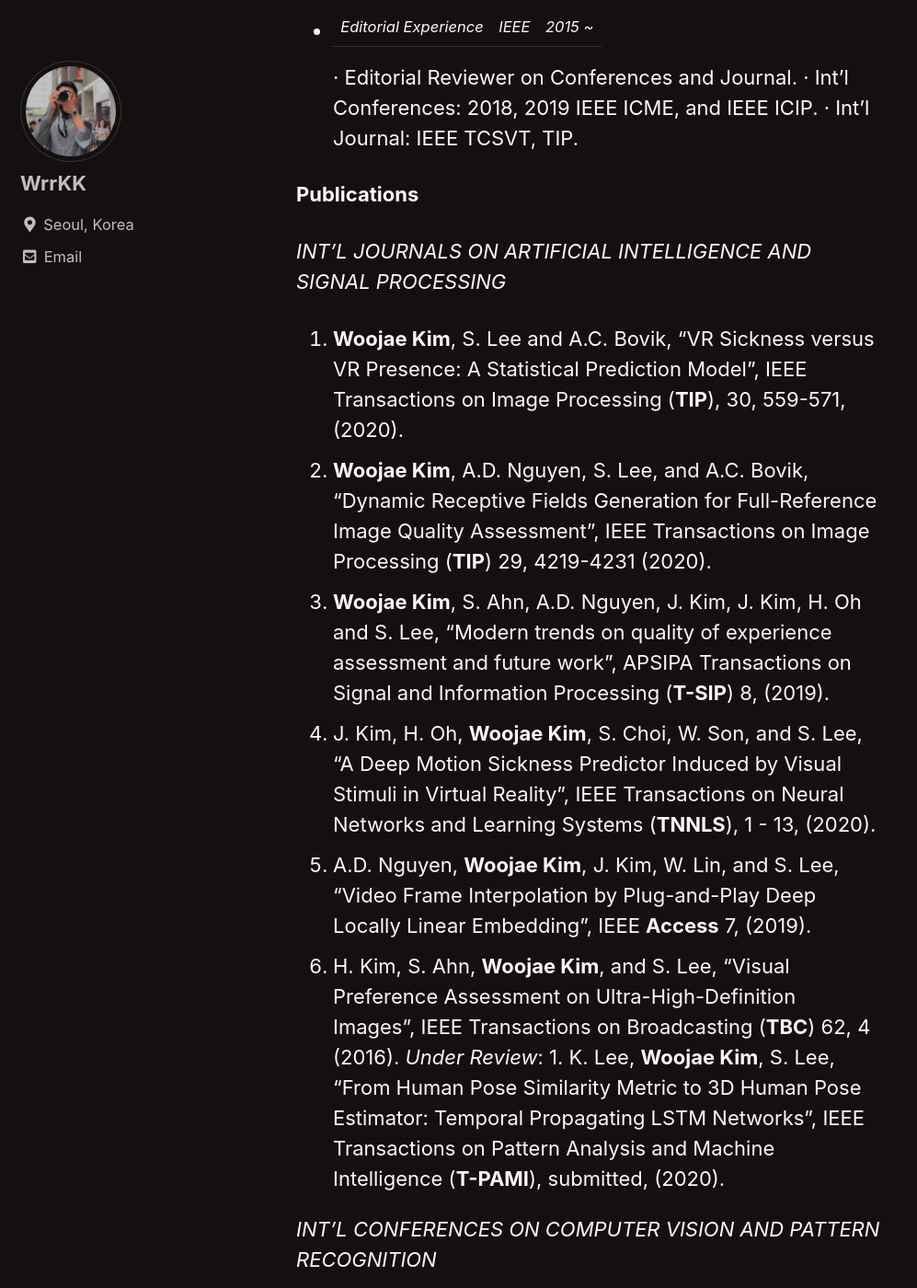
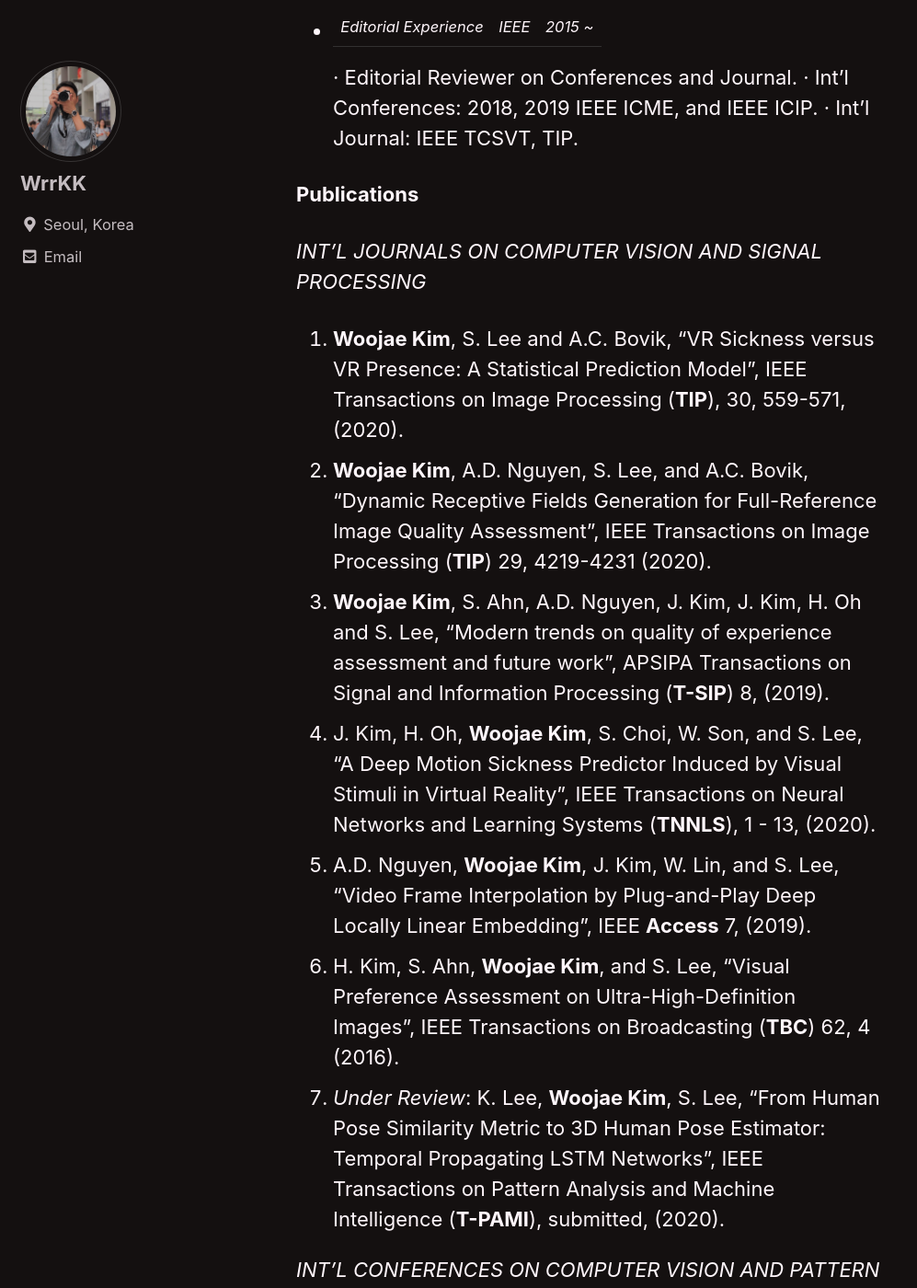
Before and after one commit to woojaekim/woojaekim.github.io, a Jekyll site: the page built from _pages/about.md, in a window 1280 px wide and 1400 px high, scrolled down 1308 px. Shown: the whole window at 92% size, without its empty margins (0-997 px from the left). Built offline with Jekyll 4.4.1, drawn with Linux system fonts in a browser that asks for light colours; cached includes are drawn as plain includes.

Commit message:
image_update

```diff
--- a/_pages/about.md
+++ b/_pages/about.md
@@ -33,14 +33,14 @@ layout: single
 
 **Publications**
 
-  *INT’L JOURNALS ON ARTIFICIAL INTELLIGENCE AND SIGNAL PROCESSING*
+  *INT’L JOURNALS ON COMPUTER VISION AND SIGNAL PROCESSING*
   1. **Woojae Kim**, S. Lee and A.C. Bovik, “VR Sickness versus VR Presence: A Statistical Prediction Model", IEEE Transactions on Image Processing (**TIP**), 30, 559-571, (2020).
   2. **Woojae Kim**, A.D. Nguyen, S. Lee, and A.C. Bovik, “Dynamic Receptive Fields Generation for Full-Reference Image Quality Assessment", IEEE Transactions on Image Processing (**TIP**) 29, 4219-4231 (2020).
   3. **Woojae Kim**, S. Ahn, A.D. Nguyen, J. Kim, J. Kim, H. Oh and S. Lee, “Modern trends on quality of experience assessment and future work", APSIPA Transactions on Signal and Information Processing (**T-SIP**) 8, (2019).
   4. J. Kim, H. Oh, **Woojae Kim**, S. Choi, W. Son, and S. Lee, “A Deep Motion Sickness Predictor Induced by Visual Stimuli in Virtual Reality", IEEE Transactions on Neural Networks and Learning Systems (**TNNLS**), 1 - 13, (2020).
   5. A.D. Nguyen, **Woojae Kim**, J. Kim, W. Lin, and S. Lee, “Video Frame Interpolation by Plug-and-Play Deep Locally Linear Embedding", IEEE **Access** 7, (2019).
   6. H. Kim, S. Ahn, **Woojae Kim**, and S. Lee, “Visual Preference Assessment on Ultra-High-Definition Images", IEEE Transactions on Broadcasting (**TBC**) 62, 4 (2016).
-  *Under Review*:  1. K. Lee, **Woojae Kim**, S. Lee, “From Human Pose Similarity Metric to 3D Human Pose Estimator: Temporal Propagating LSTM Networks”, IEEE Transactions on Pattern Analysis and Machine Intelligence (**T-PAMI**), submitted, (2020).
+  7. *Under Review*:  K. Lee, **Woojae Kim**, S. Lee, “From Human Pose Similarity Metric to 3D Human Pose Estimator: Temporal Propagating LSTM Networks”, IEEE Transactions on Pattern Analysis and Machine Intelligence (**T-PAMI**), submitted, (2020).
 
   *INT’L CONFERENCES ON COMPUTER VISION AND PATTERN RECOGNITION*
   1. **Woojae Kim**, J. Kim, S. Ahn, J. Kim, and S. Lee, “Deep Video Quality Assessor: From Spatio-temporal Visual Sensitivity to A Convolutional Neural Aggregation Network.", European Conference on Computer Vision (**ECCV**), (2018).
@@ -57,4 +57,4 @@ layout: single
   7. J. Kim, **Woojae Kim**, S. Ahn, J. Kim, and S. Lee, “Virtual Reality Sickness Predictor: Analysis of visual-vestibular conflict and VR contents", IEEE International Conference on Quality of Multimedia Experience (**QoMEX**), (2018).
   8. J. Kim, J. Kim, **Woojae Kim**, J. Kim, and S. Lee, “Video Sharpness Prediction Based on Motion Blur Analysis", IEEE International Conference on Multimedia and Expo (**ICME**), (2015).
   9. **Woojae Kim**, J. Kim, and S. Lee, “Quality of Experience using Deep Convolutional Neural Networks and future trends", Signal and Information Processing Association Annual Summit and Conference (**APSIPA**), (2019).
-  10. *S. Lee, **Woojae Kim**, S. Ahn, J. Kim, and S. Lee, “Physical parameter prediction by embedding human perceptual parameter for 3D garment modeling", Signal and Information Processing Association Annual Summit and Conference (**APSIPA**), (2019).
+  10. S. Lee, **Woojae Kim**, S. Ahn, J. Kim, and S. Lee, “Physical parameter prediction by embedding human perceptual parameter for 3D garment modeling", Signal and Information Processing Association Annual Summit and Conference (**APSIPA**), (2019).
```
